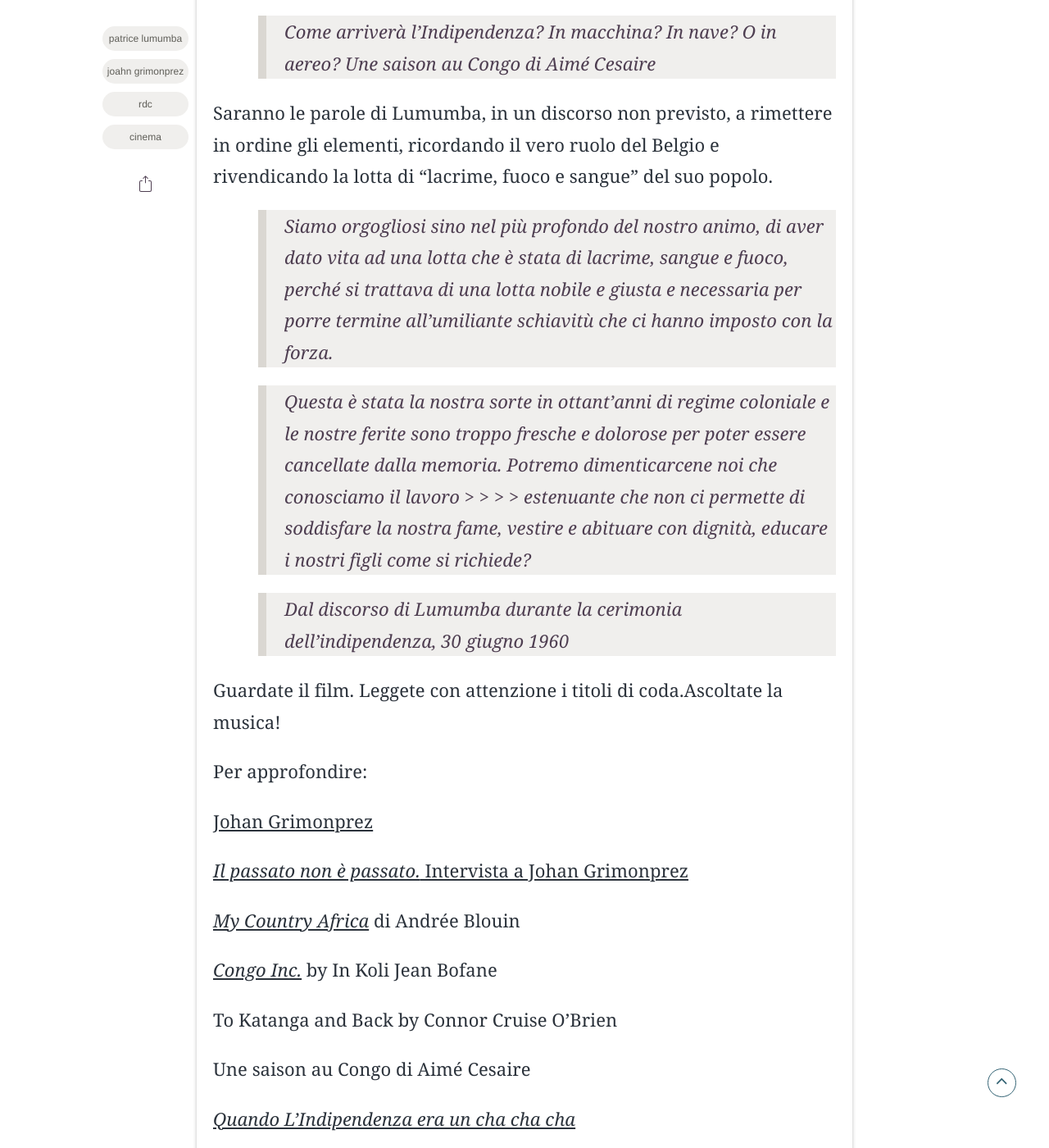
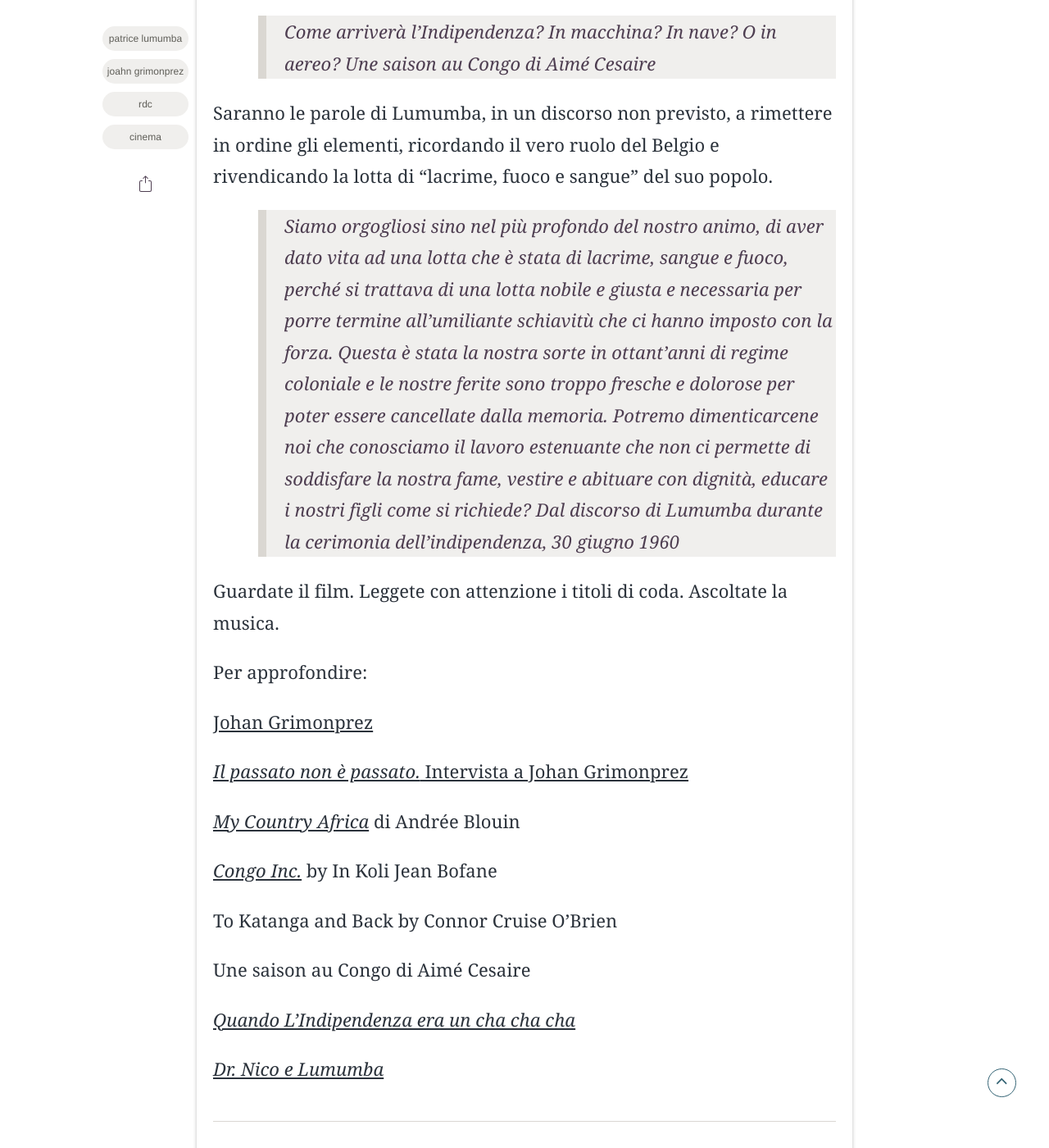
Before and after one commit to simonacella/simonacella.github.io, a Jekyll site: the page built from _posts/2025-08-20-Soundtrack-to-a-coup-d’-état.md, in a window 1280 px wide and 1400 px high, scrolled down 8936 px. Shown: the whole window at 82% size. Built offline with Jekyll 4.4.1, drawn with Linux system fonts in a browser that asks for light colours; some web fonts are replaced; comment, search, counter and statistics services are not loaded.

```diff
--- a/_posts/2025-08-20-Soundtrack-to-a-coup-d’-état.md
+++ b/_posts/2025-08-20-Soundtrack-to-a-coup-d’-état.md
@@ -94,15 +94,14 @@ Il secondo atto lo vede proclamare un vergognoso discorso in cui attribuisce l'i
 Saranno le parole di Lumumba, in un discorso non previsto, a rimettere in ordine gli elementi, ricordando il vero ruolo del Belgio e rivendicando la lotta di "lacrime, fuoco e sangue” del suo popolo.
 
 
-> Siamo orgogliosi sino nel più profondo del nostro animo, di aver dato vita ad una lotta che è stata di lacrime, sangue e fuoco, perché si trattava di una lotta nobile e giusta e necessaria per porre
-> termine all'umiliante schiavitù che ci hanno imposto con la forza.
-
-> Questa è stata la nostra sorte in ottant'anni di regime coloniale e le nostre ferite sono troppo fresche e dolorose per poter essere cancellate dalla memoria. Potremo dimenticarcene noi che conosciamo il lavoro > > > > estenuante che non ci permette di soddisfare la nostra fame, vestire e abituare con dignità, educare i nostri figli come si richiede?
-
+> Siamo orgogliosi sino nel più profondo del nostro animo, di aver dato vita ad una lotta che è stata di lacrime, sangue e fuoco, perché si trattava di una lotta nobile e giusta e necessaria per
+> porre termine all'umiliante schiavitù che ci hanno imposto con la forza.
+> Questa è stata la nostra sorte in ottant'anni di regime coloniale e le nostre ferite sono troppo fresche e dolorose per poter essere cancellate dalla memoria. Potremo dimenticarcene noi
+> che conosciamo il lavoro estenuante che non ci permette di soddisfare la nostra fame, vestire e abituare con dignità, educare i nostri figli come si richiede?
 > Dal discorso di Lumumba durante la cerimonia dell'indipendenza, 30 giugno 1960
 
 
-Guardate il film. Leggete con attenzione i titoli di coda.Ascoltate la musica!
+Guardate il film. Leggete con attenzione i titoli di coda. Ascoltate la musica.
 
 
 Per approfondire:
```
